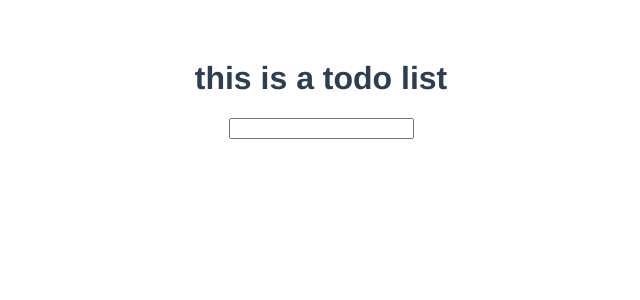
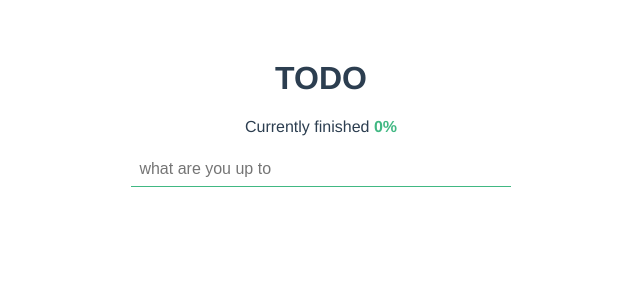
Before and after one commit to ylu021/vue-todos, a Vue app in the folder todo/: page / in a window 1280 px wide. Shown: the top 300 px of the page, without its empty margins (319-959 px from the left). Built offline with nearby package versions, Linux system fonts and the light colour scheme.

Commit message:
remove unnecessary and add delete

```diff
--- a/todo/src/App.vue
+++ b/todo/src/App.vue
@@ -1,10 +1,14 @@
 <template>
   <div id="app">
     <h1 v-text="title"></h1>
-    <input v-model="newItem" @keyup.enter="addNew">
-    <ul v-for="item in list">
-      <li :class="{ finished: item.isFinished }" @click="toggleFinish(item)">
-        {{ item.label }}
+    <p v-if="isEmpty">No tasks free woohoo~</p>
+    <p v-if="!isEmpty">Currently finished <span class="progress">{{ progress + '%'}}</span> </p>
+    <ul class="list" >
+      <div class="list-input"><input v-model="newItem" @keyup.enter="addNew" placeholder="what are you up to"></div>
+      <li class="list-item" v-for="(item, index) in list">
+        <button v-on:click="list.splice(index, 1)">X</button>
+        <span :class="[{ finished: item.isFinished }]" @click="toggleFinish(item)">{{ item.label }}</span>
+        <!-- <button @click="deleteForever(item)">X</button> -->
       </li>
     </ul>
     <!-- <router-view></router-view> -->
@@ -14,32 +18,51 @@
 <script>
 import Store from './store' // getting default exported methods
 
+const STORAGE_KEY = 'todo'
+
 export default {
   name: 'app',
   data: () => {
     return {
-      title: 'this is a todo list',
-      list: Store.fetch(),
-      newItem: ''
+      title: 'TODO',
+      list: Store.fetch(STORAGE_KEY) || [],
+      newItem: '',
+      progress: 0,
+      isEmpty: false
     }
   },
+  created: function () {
+    this.updateProgress()
+  },
   methods: {
-    toggleFinish: (item) => {
+    isEmpty () {
+      console.log(this.list.length)
+      return this.list.length === 0
+    },
+    toggleFinish (item) {
       item.isFinished = !item.isFinished
     },
-    addNew: function () {
+    addNew () {
       this.list.push({
         label: this.newItem,
         isFinished: false
       })
       this.newItem = ''
       Store.save(this.list)
+    },
+    updateProgress () {
+      if (this.list.length === 0) {
+        this.progress = 0
+      } else {
+        this.progress = Math.floor(this.list.filter((item) => (item.isFinished)).length / this.list.length * 100)
+      }
     }
   },
   watch: { // value change
     list: {
       handler: function (val, oldVal) {
-        Store.save(this.list)
+        Store.save(STORAGE_KEY, this.list)
+        this.updateProgress()
       },
       deep: true // remembers inner attribute
     }
@@ -50,7 +73,47 @@ export default {
 <style>
 .finished {
   text-decoration: line-through;
+}
 
+.progress {
+  color: #41b883;
+  font-weight: bold;
+}
+
+.list {
+  list-style: none;
+  padding: 0;
+  margin: 0 auto;
+  width: 30%;
+}
+
+.list-input {
+  border-bottom: 1px solid #41b883;
+  margin-bottom: 1em;
+}
+
+.list-input > input {
+  width: 100%;
+  border: none;
+  padding: 0.5em;
+  font-size: medium;
+}
+
+.list-item {
+  display: flex;
+  width: 100%;
+  padding: 0.5em;
+  border-bottom: solid 1px #eee;
+}
+
+.list-item > span {
+  width: 80%;
+  text-align: left;
+  margin-left: 1em;
+}
+
+.archive {
+  visibility: hidden;
 }
 
 #app {
--- a/todo/src/store.js
+++ b/todo/src/store.js
@@ -1,7 +1,7 @@
-const STORAGE_KEY = 'todo'
+// const STORAGE_KEY = 'todo'
 export default {
-  fetch: () => {
-    return JSON.parse(localStorage.getItem(STORAGE_KEY))
+  fetch: (key) => {
+    return JSON.parse(localStorage.getItem(key))
   },
-  save: (list) => (localStorage.setItem(STORAGE_KEY, JSON.stringify(list)))
+  save: (key, list) => (localStorage.setItem(key, JSON.stringify(list)))
 }
```
